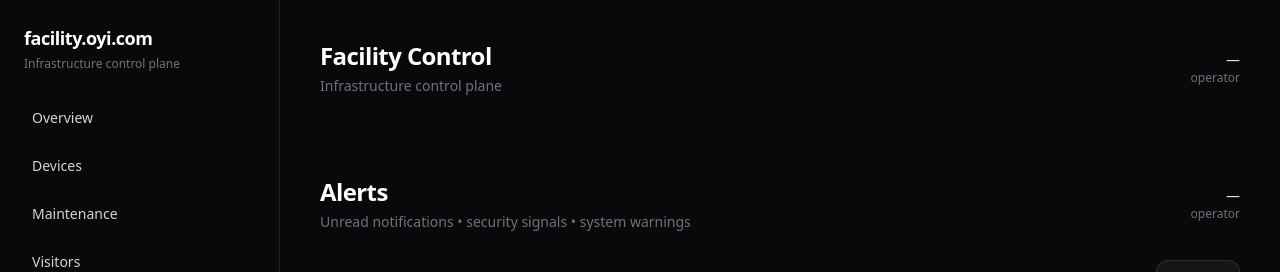
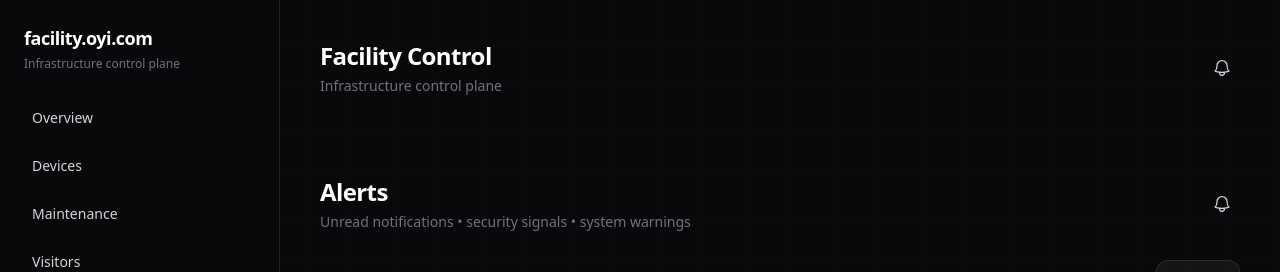
Before and after one commit to contactochiga/facility-oyi, a Next.js app: page /alerts in a window 1280 px wide. Shown: the top 272 px of the page. Built offline with nearby package versions, Linux system fonts and the light colour scheme; no server answers.

Commit message:
Update Topbar.tsx

```diff
--- a/components/shell/Topbar.tsx
+++ b/components/shell/Topbar.tsx
@@ -1,33 +1,30 @@
+// src/components/shell/Topbar.tsx
 "use client";
 
-import { useSessionStore } from "@/store/useSessionStore";
-import { Bars3Icon } from "@heroicons/react/24/outline";
-import type React from "react";
+import { Bars3Icon, BellIcon } from "@heroicons/react/24/outline";
 
 export default function Topbar({
   title,
   subtitle,
   onOpenMenu,
-  showUserEmail = true,
-  rightSlot,
+
+  // ✅ new
+  showUser = false, // default off (we don’t want email/role in header)
+  showNotifications = true,
+  onOpenNotifications,
 }: {
   title: string;
   subtitle?: string;
   onOpenMenu?: () => void;
 
-  // ✅ NEW
-  showUserEmail?: boolean;
-
-  // ✅ NEW (optional: inject buttons like Refresh)
-  rightSlot?: React.ReactNode;
+  showUser?: boolean;
+  showNotifications?: boolean;
+  onOpenNotifications?: () => void;
 }) {
-  const { user } = useSessionStore();
-
   return (
     <div className="flex items-center justify-between gap-4">
-      {/* Left section */}
+      {/* Left */}
       <div className="flex items-center gap-3 min-w-0">
-        {/* Mobile hamburger */}
         {onOpenMenu && (
           <button
             onClick={onOpenMenu}
@@ -44,23 +41,21 @@ export default function Topbar({
         </div>
       </div>
 
-      {/* Right section */}
-      <div className="flex items-center gap-3">
-        {/* Optional right-side slot */}
-        {rightSlot ? <div className="hidden sm:block">{rightSlot}</div> : null}
+      {/* Right (icons only) */}
+      <div className="flex items-center gap-2">
+        {showNotifications && (
+          <button
+            onClick={onOpenNotifications}
+            className="rounded-lg p-2 hover:bg-white/10"
+            aria-label="Notifications"
+            title="Notifications"
+          >
+            <BellIcon className="h-5 w-5 text-zinc-300" />
+          </button>
+        )}
 
-        {/* User info */}
-        {showUserEmail ? (
-          <div className="hidden sm:block text-right">
-            <div className="text-sm text-zinc-200">{user?.email ?? "—"}</div>
-            <div className="text-xs text-zinc-500">{user?.role ?? "operator"}</div>
-          </div>
-        ) : (
-          // ✅ if email hidden, still keep role only (optional but nice)
-          <div className="hidden sm:block text-right">
-            <div className="text-xs text-zinc-500">{user?.role ?? "operator"}</div>
-          </div>
-        )}
+        {/* ✅ reserved space for future icons: settings/profile/help */}
+        {/* {showUser && <UserMenu />} */}
       </div>
     </div>
   );
```
